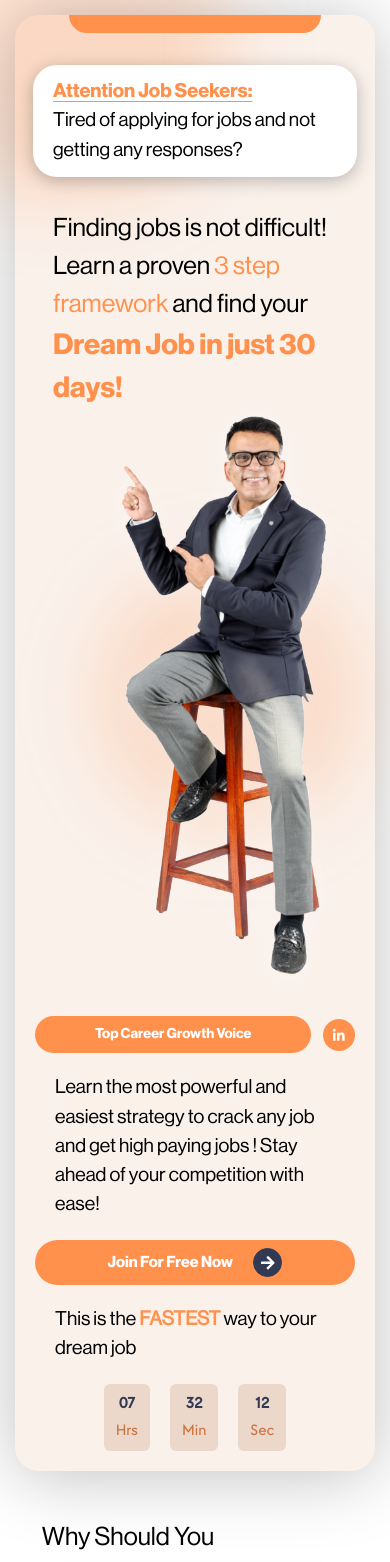
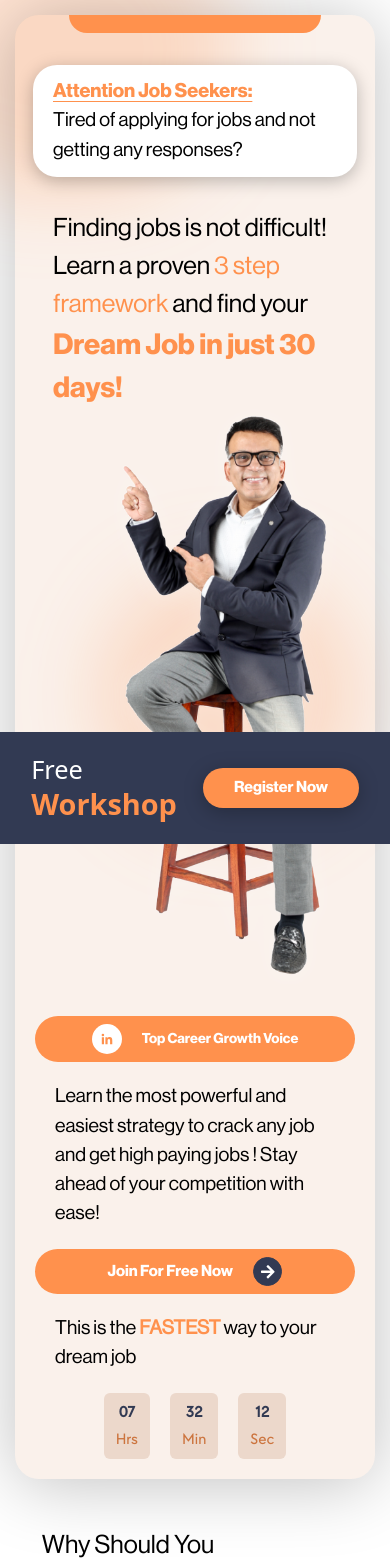
Before and after one commit to Netpuppys/virtualguru, a Next.js app: page / in a window 390 px wide. Shown: the top 1562 px of the page. Built offline with nearby package versions, Linux system fonts and the light colour scheme.

Commit message:
Changes done in Virtual guru

```diff
--- a/app/Components/AboutCoach.js
+++ b/app/Components/AboutCoach.js
@@ -87,12 +87,12 @@ function AboutCoach() {
                   alt=""
                   className="w-full h-full shadow-[0px_4px_27.8px_0px_rgba(0,0,0,0.25)] border object-cover aspect-[1.5/1] border-[#FF914D] bg-[#EBDFD6] rounded-2xl"
                 />
-                <h7 className="text-[#323A53] font-[NeueHaasDisplayBold] font-demibold">
+                <h4 className="text-[#323A53] font-[NeueHaasDisplayBold] font-demibold">
                   {award.title}
-                </h7>
-                <h7 className="text-[#FF914D] font-[NeueHaasDisplayBold] font-demibold">
+                </h4>
+                <h4 className="text-[#FF914D] font-[NeueHaasDisplayBold] font-demibold">
                   {award.description}
-                </h7>
+                </h4>
               </div>
             ))}
           </div>
--- a/app/Components/Banner.js
+++ b/app/Components/Banner.js
@@ -85,37 +85,37 @@ function Banner() {
               </h6>
               <div className="flex pt-5 md:pt-[2%] gap-5 justify-center items-center w-fit mx-auto">
                 <div className="bg-[#ECD8CB] flex flex-col justify-center items-center gap-1 px-3 py-2 rounded-md">
-                  <h7 className="text-[#323A53] font-[TTChocolatesMedium] font-semibold">
+                  <h4 className="text-[#323A53] font-[TTChocolatesMedium] font-semibold">
                     {timeLeft.hours?.toString().padStart(2, "0")}
-                  </h7>
-                  <h7 className="text-[#CC743E] font-[TTChocolatesMedium] font-normal">
+                  </h4>
+                  <h4 className="text-[#CC743E] font-[TTChocolatesMedium] font-normal">
                     Hrs
-                  </h7>
+                  </h4>
                 </div>
                 <div className="bg-[#ECD8CB] flex flex-col justify-center items-center gap-1 px-3 py-2 rounded-md">
-                  <h7 className="text-[#323A53] font-[TTChocolatesMedium] font-semibold">
+                  <h4 className="text-[#323A53] font-[TTChocolatesMedium] font-semibold">
                     {timeLeft.minutes?.toString().padStart(2, "0")}
-                  </h7>
-                  <h7 className="text-[#CC743E] font-[TTChocolatesMedium] font-normal">
+                  </h4>
+                  <h4 className="text-[#CC743E] font-[TTChocolatesMedium] font-normal">
                     Min
-                  </h7>
+                  </h4>
                 </div>
                 <div className="bg-[#ECD8CB] flex flex-col justify-center items-center gap-1 px-3 py-2 rounded-md">
-                  <h7 className="text-[#323A53] font-[TTChocolatesMedium] font-semibold">
+                  <h4 className="text-[#323A53] font-[TTChocolatesMedium] font-semibold">
                     {timeLeft.seconds?.toString().padStart(2, "0")}
-                  </h7>
-                  <h7 className="text-[#CC743E] font-[TTChocolatesMedium] font-normal">
+                  </h4>
+                  <h4 className="text-[#CC743E] font-[TTChocolatesMedium] font-normal">
                     Sec
-                  </h7>
+                  </h4>
                 </div>
               </div>
             </div>
             <div className="w-full pt-5 md:pt-[2%] flex justify-end items-center gap-3">
-              <button className="buttonSmall w-full md:w-fit flex gap-5 items-center font-[NeueHaasDisplayBold] text-white justify-center py-2 bg-[#FF914D] hover:bg-white hover:text-[#FF914D] transition-all ease-in duration-300 md:px-14 rounded-full">
+              <button className="buttonSmall group w-full md:w-fit flex gap-5 items-center font-[NeueHaasDisplayBold] text-white justify-center py-2 bg-[#FF914D] hover:bg-white hover:text-[#FF914D] transition-all ease-in duration-300 md:px-14 rounded-full">
+                <div className="bg-white p-2 rounded-full !aspect-square group-hover:bg-[#FF914D] text-[#FF914D] group-hover:text-white transition-all ease-in duration-300">
+                  <BiLogoLinkedin />
+                </div>
                 Top Career Growth Voice
-              </button>
-              <button className="bg-[#FF914D] p-2 rounded-full text-white !aspect-square hover:bg-white hover:text-[#FF914D] transition-all ease-in duration-300">
-                <BiLogoLinkedin />
               </button>
             </div>
           </div>
@@ -127,11 +127,11 @@ function Banner() {
       </div>
       <div className="md:hidden w-full h-full px-5 md:px-10">
         <div className="w-full pb-5 flex justify-center items-center gap-3">
-          <button className="buttonSmall w-full md:w-fit flex gap-5 items-center font-[NeueHaasDisplayBold] text-white justify-center py-2 bg-[#FF914D] hover:bg-white hover:text-[#FF914D] transition-all ease-in duration-300 md:px-14 rounded-full">
+          <button className="buttonSmall group w-full md:w-fit flex gap-5 items-center font-[NeueHaasDisplayBold] text-white justify-center py-2 bg-[#FF914D] hover:bg-white hover:text-[#FF914D] transition-all ease-in duration-300 md:px-14 rounded-full">
+            <div className="bg-white p-2 rounded-full group-hover:text-white !aspect-square group-hover:bg-[#FF914D] text-[#FF914D] transition-all ease-in duration-300">
+              <BiLogoLinkedin />
+            </div>
             Top Career Growth Voice
-          </button>
-          <button className="bg-[#FF914D] p-2 rounded-full text-white !aspect-square hover:bg-white hover:text-[#FF914D] transition-all ease-in duration-300">
-            <BiLogoLinkedin />
           </button>
         </div>
         <h6 className="px-5 pb-5 font-[NeueHaasDisplay400] font-normal">
@@ -152,28 +152,28 @@ function Banner() {
           </h6>
           <div className="flex py-5 gap-5 justify-center items-center w-fit mx-auto">
             <div className="bg-[#ECD8CB] flex flex-col justify-center items-center gap-1 px-3 py-2 rounded-md">
-              <h7 className="text-[#323A53] font-[TTChocolatesMedium] font-semibold">
+              <h4 className="text-[#323A53] font-[TTChocolatesMedium] font-semibold">
                 {timeLeft.hours?.toString().padStart(2, "0")}
-              </h7>
-              <h7 className="text-[#CC743E] font-[TTChocolatesMedium] font-normal">
+              </h4>
+              <h4 className="text-[#CC743E] font-[TTChocolatesMedium] font-normal">
                 Hrs
-              </h7>
+              </h4>
             </div>
             <div className="bg-[#ECD8CB] flex flex-col justify-center items-center gap-1 px-3 py-2 rounded-md">
-              <h7 className="text-[#323A53] font-[TTChocolatesMedium] font-semibold">
+              <h4 className="text-[#323A53] font-[TTChocolatesMedium] font-semibold">
                 {timeLeft.minutes?.toString().padStart(2, "0")}
-              </h7>
-              <h7 className="text-[#CC743E] font-[TTChocolatesMedium] font-normal">
+              </h4>
+              <h4 className="text-[#CC743E] font-[TTChocolatesMedium] font-normal">
                 Min
-              </h7>
+              </h4>
             </div>
             <div className="bg-[#ECD8CB] flex flex-col justify-center items-center gap-1 px-3 py-2 rounded-md">
-              <h7 className="text-[#323A53] font-[TTChocolatesMedium] font-semibold">
+              <h4 className="text-[#323A53] font-[TTChocolatesMedium] font-semibold">
                 {timeLeft.seconds?.toString().padStart(2, "0")}
-              </h7>
-              <h7 className="text-[#CC743E] font-[TTChocolatesMedium] font-normal">
+              </h4>
+              <h4 className="text-[#CC743E] font-[TTChocolatesMedium] font-normal">
                 Sec
-              </h7>
+              </h4>
             </div>
           </div>
         </div>
--- a/app/Components/Category.js
+++ b/app/Components/Category.js
@@ -76,9 +76,9 @@ function Category() {
                   />
                 )}
               </span>
-              <h7 className="font-[TTChocolates] peer-checked:font-[TTChocolatesMedium] peer-checked:font-black peer-checked:text-[#FF914D] group-hover:text-[#FF914D] transition-all duration-300 ease-in">
+              <h4 className="font-[TTChocolates] peer-checked:font-[TTChocolatesMedium] peer-checked:font-black peer-checked:text-[#FF914D] group-hover:text-[#FF914D] transition-all duration-300 ease-in">
                 {card.title}
-              </h7>
+              </h4>
             </label>
           </div>
         ))}
--- a/app/Components/EveryOneAroundYou.js
+++ b/app/Components/EveryOneAroundYou.js
@@ -38,9 +38,9 @@ function EveryOneAroundYou() {
             key={index}
             className="py-5 border-b border-black last:border-none px-4 md:px-8 flex flex-col w-full justify-between"
           >
-            <h7 className="text-center md:max-w-[80%] mx-auto font-[NeueHaasDisplay400]">
+            <h4 className="text-center md:max-w-[80%] mx-auto font-[NeueHaasDisplay400]">
               {card.title}
-            </h7>
+            </h4>
           </div>
         ))}
       </div>
--- a/app/Components/WhyShouldAttend.js
+++ b/app/Components/WhyShouldAttend.js
@@ -69,9 +69,9 @@ function WhyShouldAttend() {
             <div className="w-[20%] p-3 bg-[#FF914D] group-hover:bg-white rounded-xl shadow-[11px_10px_12.8px_0px_rgba(255,145,77,0.24)]">
               <Image src={card.icon} alt="" className="w-full h-full" />
             </div>
-            <h7 className="w-full font-[TTChocolatesMedium] group-hover:text-white transition-all duration-300 ease-in">
+            <h4 className="w-full font-[TTChocolatesMedium] group-hover:text-white transition-all duration-300 ease-in">
               {card.description}
-            </h7>
+            </h4>
           </div>
         ))}
       </div>
--- a/app/globals.css
+++ b/app/globals.css
@@ -29,7 +29,7 @@ h2 strong {
   font-size: clamp(10px, 2.9vw, 75px);
 }
 button,
-h7 {
+h4 {
   font-size: clamp(10px, 1.2vw, 75px);
 }
 .buttonSmall {
@@ -46,7 +46,7 @@ h7 {
     font-size: clamp(20px, 7.4vw, 75px);
   }
   button,
-  h7 {
+  h4 {
     font-size: clamp(10px, 4vw, 75px);
   }
   .buttonSmall {
--- a/app/page.js
+++ b/app/page.js
@@ -26,6 +26,14 @@ export default function Home() {
       <AboutCoach />
       <Brands />
       <FAQ />
+      <div className="fixed bottom-0 z-20 bg-[#323A53] px-[8%] md:px-[2%] w-full h-[112px] flex gap-[8%] md:gap-auto justify-between items-center">
+        <h2 className="text-white flex flex-col md:flex-row md:items-center md:gap-3 leading-tight">
+          Free <strong className="text-[#FF914D]">Workshop</strong>
+        </h2>
+        <button className="w-full shadow-[0px_4px_20.1px_0px_rgba(0,0,0,0.25)] md:w-fit flex gap-5 items-center font-[NeueHaasDisplayBold] text-white justify-center py-2 bg-[#FF914D] md:px-20 rounded-full hover:bg-white hover:text-[#FF914D] transition-all ease-in duration-300">
+          Register Now
+        </button>
+      </div>
     </div>
   );
 }
```
Also changed, not shown: app/Components/FAQ.js (+4 -4 lines), app/Components/PowerfullWebinar.js (+16 -2 lines), app/Components/SomeMore.js (+4 -4 lines).
